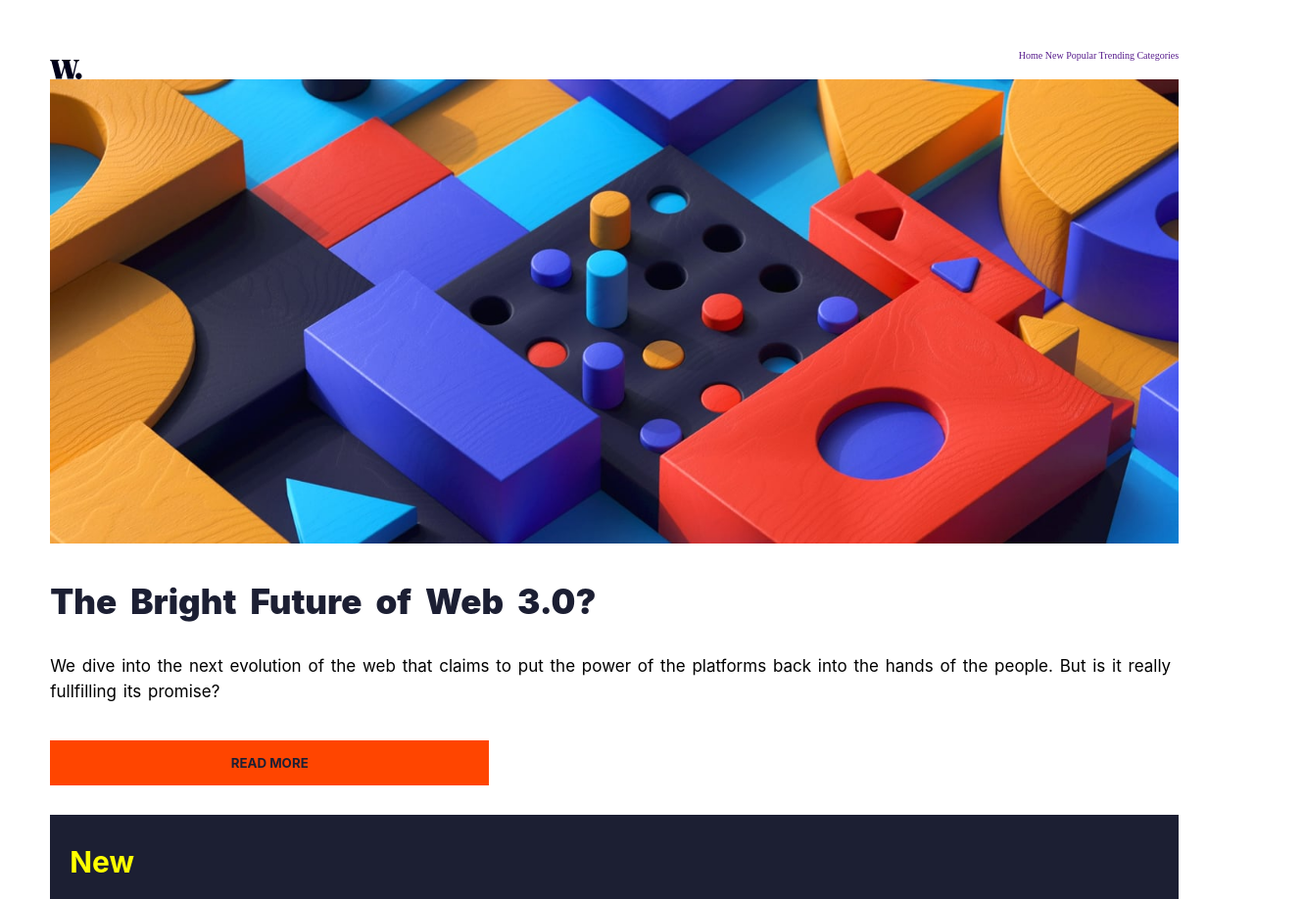
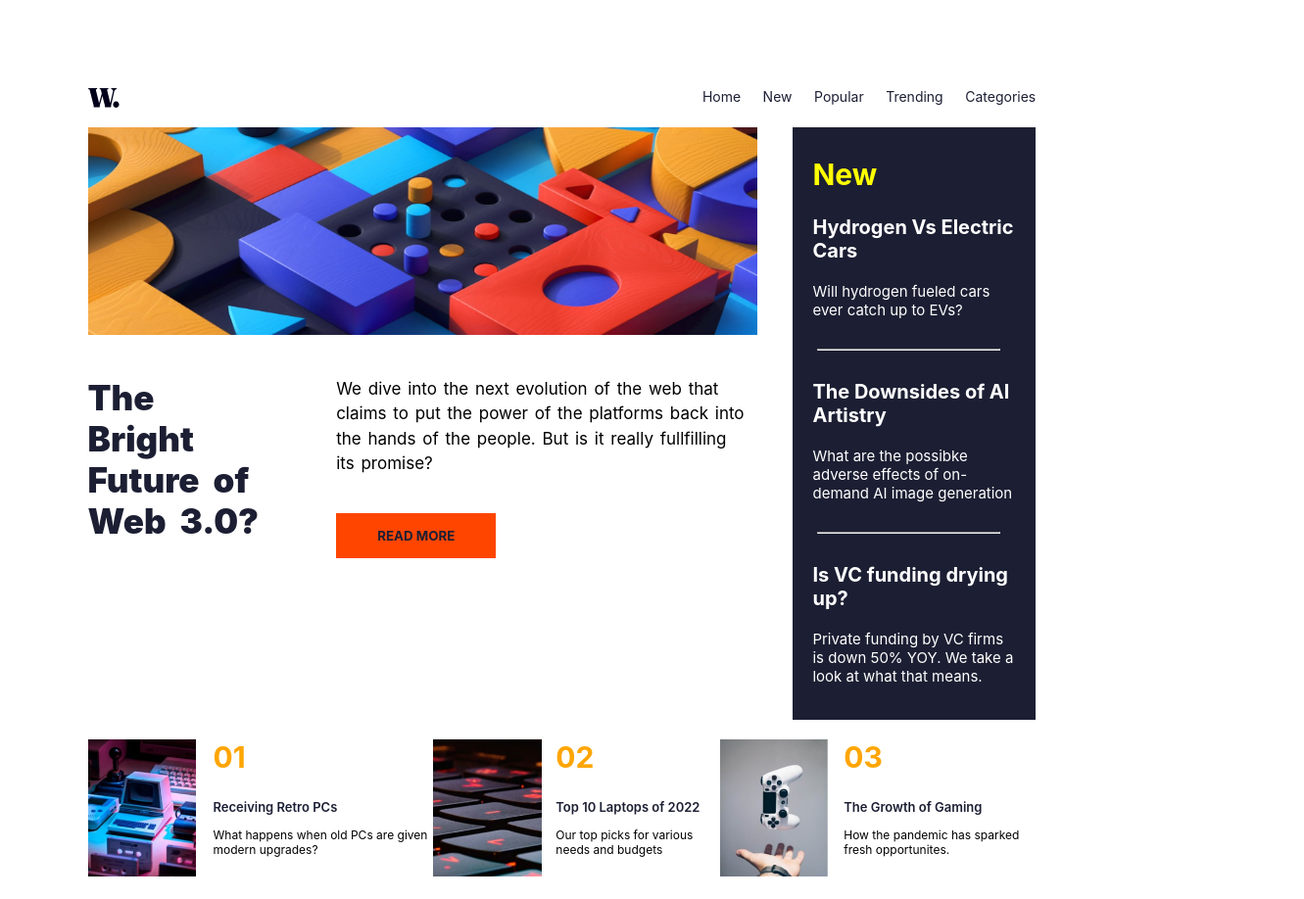
Before and after one commit to Bree0001/week4-WEBDEV, a plain HTML site: page index.html in a window 1280 px wide. Shown: the top 918 px of the page at 98% size, 1331 px wide, since content can reach past the window. Drawn offline with Linux system fonts and the light colour scheme.

Commit message:
fix style issues

```diff
--- a/index.html
+++ b/index.html
@@ -33,11 +33,15 @@
       <source media="(min-width: 1025px) and (max-width: 1280px)" srcset="assets/images/image-web-3-desktop.jpg">
     <img src="assets/images/image-web-3-mobile.jpg" alt="A picture of the hero section">
     </picture>
-  </div>
-  <div class="hero-section-infor">
-  <h1>The Bright Future of Web 3.0?</h1>
-  <p>We dive into the next evolution of the web that claims to put the power of the platforms back into the hands of the people. But is it really fullfilling its promise?</p>
-  <button>READ MORE</button>
+    <div class="hero-section-infor">
+      <div class="div-h1">
+        <h1>The Bright Future of Web 3.0?</h1>
+      </div>
+      <div class="div-p">
+        <p>We dive into the next evolution of the web that claims to put the power of the platforms back into the hands of the people. But is it really fullfilling its promise?</p>
+        <button>READ MORE</button>
+      </div>
+      </div>
   </div>
 <div class="side-bar">
   <h2>New</h2>
--- a/styles.css
+++ b/styles.css
@@ -19,6 +19,7 @@ body {
   width: 100%;
   margin: 4%;
   overflow-x: hidden;
+  height: 100vh;
 }
 
 nav{
@@ -159,14 +160,14 @@ hr{
 
 .last-part-info h3{
   font-family: var(--main-font);
-  font-size: 2rem;
-  font-weight: 700;
+  font-size: 1.3rem;
+  font-weight: 600;
   color: var(--blue-color);
 }
 
 .last-part-info p{
   font-family: var(--main-font);
-  font-size: 1.5rem;
+  font-size: 1.2rem;
   font-weight: 400;
   margin-bottom: 0;
 }
@@ -174,13 +175,22 @@ hr{
 
 @media screen and (min-width: 768px) {
 
+ body{
+  width: 84%;
+  margin: 7%;
+ }
+
 .mobile-navbar{
   display: none;
   margin: 2rem 0;
 }
 
+nav{
+  margin-bottom: 2rem;
+}
+
 .logo{
-
+  margin-top: 0;
 }
 
 .desktop-navbar{
@@ -190,7 +200,54 @@ hr{
 .desktop-navbar a{
   text-decoration: none;
   cursor: pointer;
+  color: var(--blue-color);
+  margin-left: 2rem;
+  font-size: 1.4rem;
+  font-family: var(--main-font);
+}
 
+.first-half{
+  width: 90%;
+  display: flex;
+  flex-direction: row;
+}
+
+.hero-section img{
+  width: 95%;
+  height: 35%;
+}
+
+.hero-section-infor{
+  display: flex;
+  flex-direction: row;
+  margin-top: 6%;
+}
+
+.div-h1{
+  width: 100%;
+}
+
+.hero-section-infor h1{
+  margin: 0;
+}
+
+.hero-h1{
+  width: 90%;
+}
+
+.side-bar{
+  width: 33%;
+  height: 50%;
+}
+
+.last-part{
+  display: flex;
+  flex-direction: row;
+  margin-top: 0;
+}
+
+.hero-section-infor p{
+  margin-top: 0;
 }
 
 }
```
